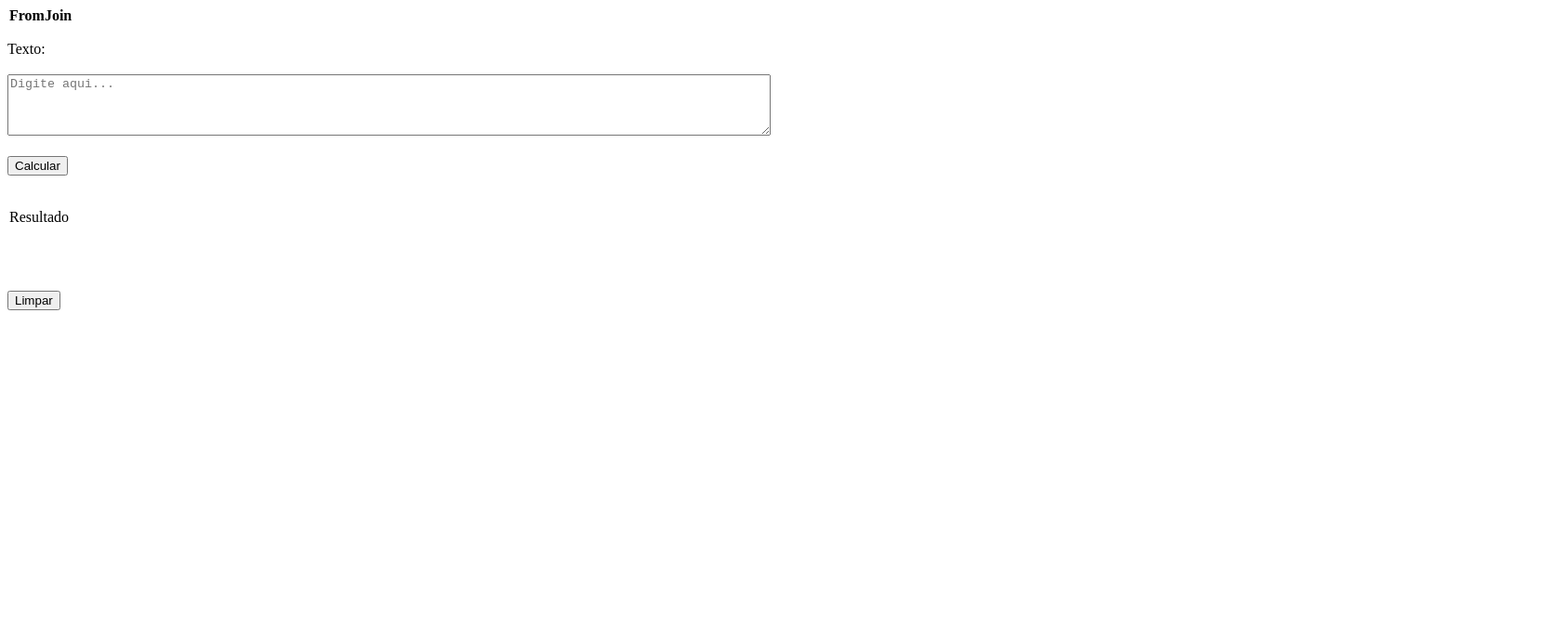
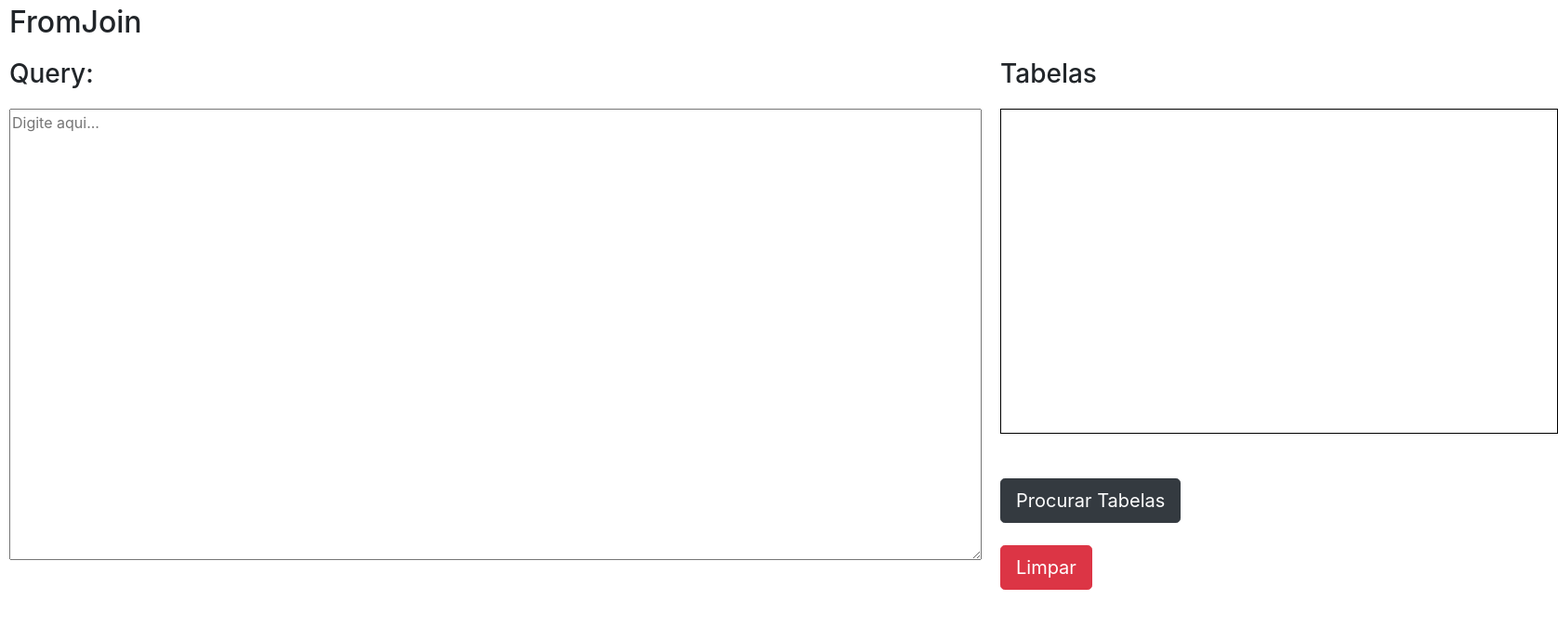
Before and after one commit to annajuliapg/NomeDeTabela, a plain HTML site: page index.html in a window 1280 px wide. Shown: the whole page at 93% size, 1676 px wide, since content can reach past the window. Drawn offline with nearby package versions, Linux system fonts and the light colour scheme.

Commit message:
add style

```diff
--- a/index.html
+++ b/index.html
@@ -1,29 +1,32 @@
 <!DOCTYPE html>
 <html>
-<head>
-	<meta charset="UTF-8">
-        <title>FromJoin</title>
-</head>
-<body>
+  <head>
+    <meta charset="UTF-8">
+    <title>FromJoin</title>
+    <link href="bootstrap.min.css" rel="stylesheet">
+  </head>
+  <body style="margin-left: 10px;">
+    <h2 style="margin-top: 5px; margin-bottom: 20px;">FromJoin</h2>
 
-    <legend><strong>FromJoin</strong></legend>
-    <br>
+    <div id="lados" style="display: flex; justify-content: space-evenly;">
 
-    <label>Texto:</label>
-    <br><br>
-    <textarea id="texto" placeholder="Digite aqui..." rows="4" cols="100"></textarea>
-    <br><br>
-    <input id="button" type='button' value="Calcular" onclick="findTabela()">
+      <div id="esq" style="margin-right: 10px;">
+        <h3 style="margin-bottom: 20px;">Query:</h3>
+        <textarea id="texto" placeholder="Digite aqui..." rows="20" cols="100" onkeypress="return enterPesquisa(event)"></textarea>
+      </div>
 
-    <br><br><br>
+      <div id="dir" style="margin-left: 10px; margin-right: 10px; width: 600px;">
+        <h3 style="margin-bottom: 20px;">Tabelas</h3>
+        <div style="height: 350px; width: 600px; border: 1px solid black; padding: 10px; overflow-y: scroll">
+          <ul id ="resultado"></ul>
+        </div>
+        <br><br>
+        <button class="btn btn-dark btn-lg" onclick="findTabela()">Procurar Tabelas</button>
+        <br><br>
+        <button class="btn btn-danger btn-lg" onclick="limpar()">Limpar</button>
+      </div>
 
-    <legend>Resultado</legend>
-    <!--<div id ='resultado' style="position: relative; top: 8px"></div>-->
-    <ul id ="resultado"></ul>
-    <br><br><br>
-    <input type="reset" id="button" value="Limpar" onclick="limpar()">
-    <br><br>
-
+    </div>
     <script type="text/javascript" src="script.js"></script>
   </body>
 </html>
```
